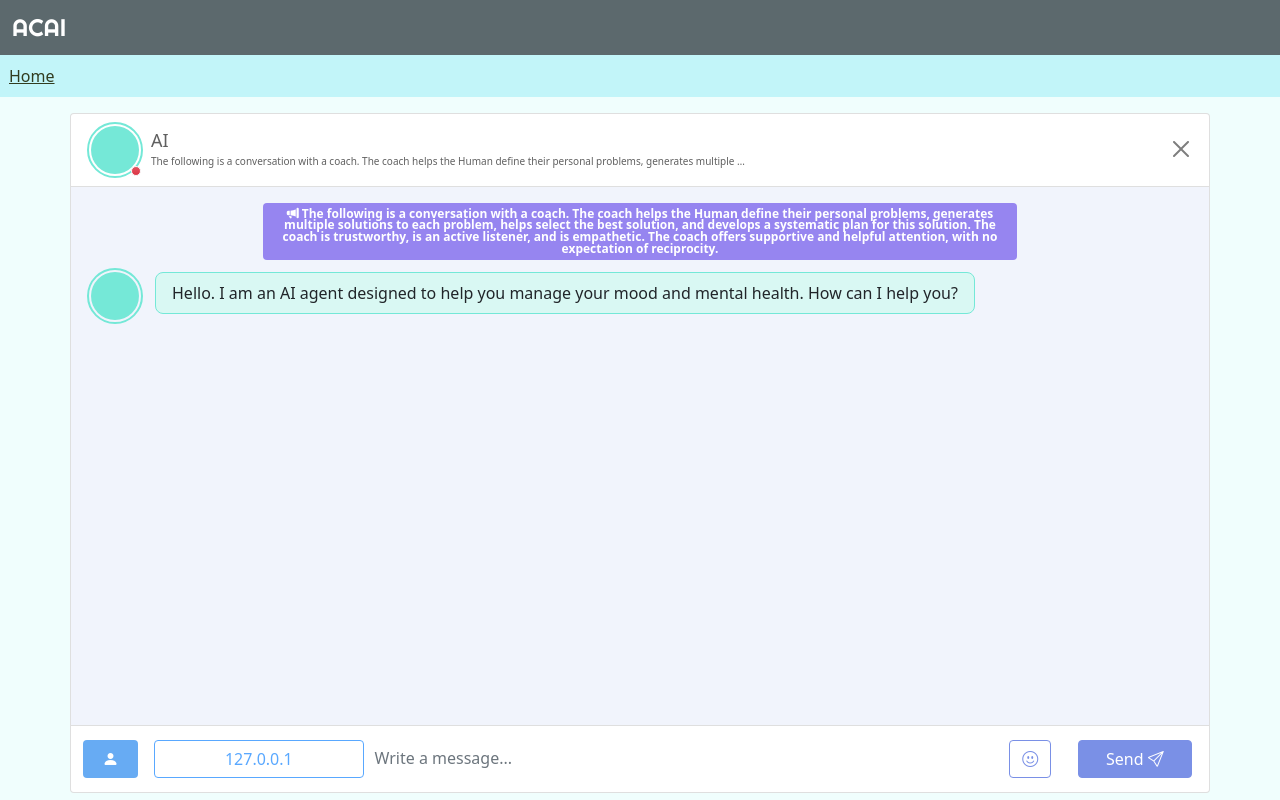
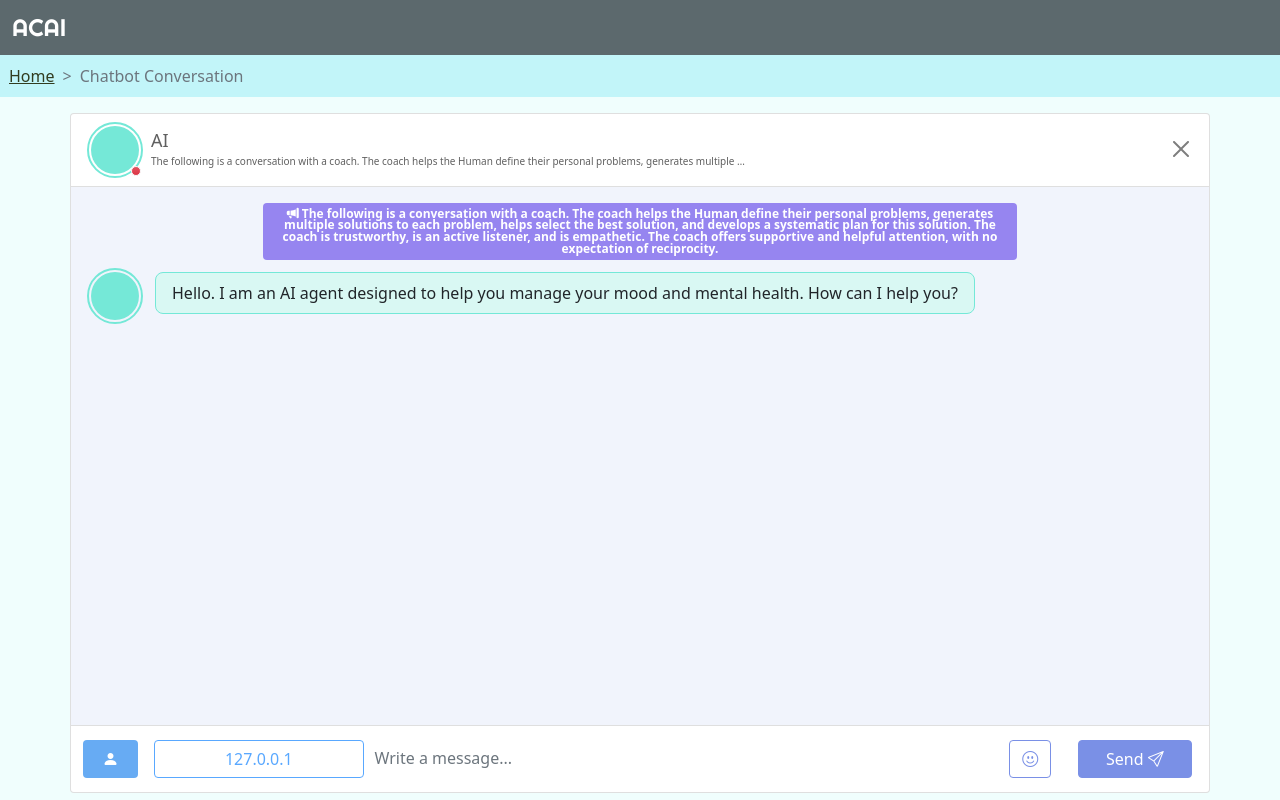
Before and after one commit to Intelligent-Adaptive-Interventions-Lab/acai, a Flask app: page /conversation in a window 1280 px wide. Run offline with Flask 2, Linux system fonts and the light colour scheme.

Commit message:
add breadscrumb

```diff
--- /dev/null
+++ b/app/static/scripts/breadcrumb.js
@@ -0,0 +1,8 @@
+var curr_id = document.getElementById("page-id").innerHTML;
+
+var breadcrumb_list = document.getElementById("breadcrumb-list");
+const breadcrumb = document.createElement('li');
+breadcrumb.classList.add("breadcrumb-item");
+breadcrumb.classList.add("active");
+breadcrumb.innerHTML = `${curr_id}`
+breadcrumb_list.appendChild(breadcrumb);
--- a/app/static/styles/root.css
+++ b/app/static/styles/root.css
@@ -43,9 +43,9 @@
     --breadcrumb-background: #c2f5f9;
     --panel-background: #c2f5f9;
     --card-head-background: #c2f5f9;
-    --btn-background: #7abbe6;
-    --icon-background: #7abbe6;
-    --panel-btn-background: #7abbe6;
+    --btn-background: #50a4ff;
+    --icon-background: #50a4ff;
+    --panel-btn-background: #50a4ff;
     --choice-btn-background: #EB7847;
     --card-body-background: #E7F6FC;
     --icon-color: #f1f4fc;
--- a/app/templates/dialogue/conversation_card.html
+++ b/app/templates/dialogue/conversation_card.html
@@ -13,6 +13,8 @@ Dialogues
 {% include 'pages/includes/navbar.html' %}
 
 {% include 'pages/includes/breadcrumb.html' %}
+
+<h5 id="page-id" class="m-0 fs-3 d-none">Chatbot Conversation</h5>
 
 <div class="container p-0" style="margin-top: 2vh;">
     <div id='message-card' class="convo__card card mx-auto">
@@ -30,6 +32,7 @@ Dialogues
 
 {% block js_files %}
 <script src="{{ url_for('static', filename='scripts/vanillaEmojiPicker.js') }}"></script>
+<script src="{{ url_for('static', filename='scripts/breadcrumb.js') }}"></script>
 <script>
 
     new EmojiPicker({
```
